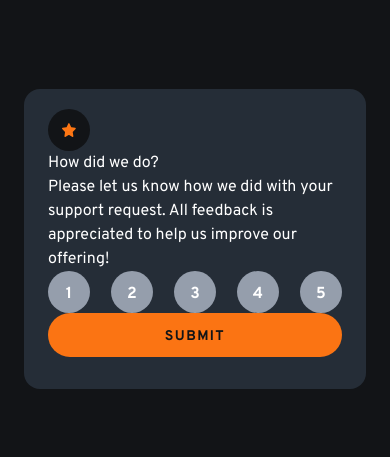
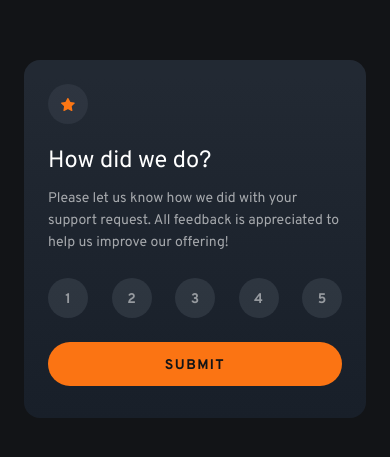
Before and after one commit to shalri/fm-interactive-rating-component, a Next.js app: page / in a window 390 px wide. Shown: the part 183-640 px from the top of the page. Built offline with nearby package versions, Linux system fonts and the light colour scheme.

Commit message:
Mobile layout and fixing basePath

```diff
--- a/components/InteractiveRating.tsx
+++ b/components/InteractiveRating.tsx
@@ -1,11 +1,11 @@
 "use client";
 import { useState } from "react";
 import { useToast } from "@/components/ui/use-toast";
-import { ToastAction } from "@/components/ui/toast";
-import { Toast } from "@radix-ui/react-toast";
+import { useRouter } from "next/navigation";
 
 export default function InteractiveRating() {
   const { toast } = useToast();
+  const router = useRouter();
   const [rating, setRating] = useState(0);
 
   const handleClick = (value: number) => {
@@ -14,12 +14,13 @@ export default function InteractiveRating() {
 
   const handleSubmit = () => {
     if (rating !== 0) {
-      alert(`You submitted a rating of ${rating}`);
+      router.push(`/thank-you?rating=${rating}`);
+      // alert(`You submitted a rating of ${rating}`);
     } else {
       toast({
         title: "Please select a rating from 1 to 5",
         description: "You need to select a rating before submitting.",
-        duration: 2000,
+        duration: 3000,
       });
     }
   };
@@ -27,20 +28,20 @@ export default function InteractiveRating() {
   const ratingValues = [1, 2, 3, 4, 5];
 
   return (
-    <section className="relative max-w-[358px] rounded-2xl bg-irc-dark-blue px-6 pb-8 pt-5 text-irc-white">
-      <div className="flex h-[42px] w-[42px] items-center justify-center rounded-full bg-irc-very-dark-blue">
+    <section className="relative max-w-[358px] rounded-2xl bg-irc-gradient px-6 pb-8 pt-6 text-irc-white">
+      <div className="flex h-[40px] w-[40px] items-center justify-center rounded-full bg-irc-light-grey/10">
         <img src="../images/icon-star.svg" alt="star" width={14} />
       </div>
-      <h1>How did we do?</h1>
-      <p className="">
+      <h1 className="mt-5 text-[1.475rem]">How did we do?</h1>
+      <p className="mt-2 text-sm leading-[1.6] opacity-60">
         Please let us know how we did with your support request. All feedback is
         appreciated to help us improve our offering!
       </p>
-      <ol className="flex items-center justify-between">
+      <ol className="my-[1.475rem] flex items-center justify-between">
         {ratingValues.map((value) => (
           <li
             key={value}
-            className={`transition-color flex h-[42px] w-[42px] cursor-pointer items-center justify-center rounded-full bg-irc-light-grey pt-1 text-center font-bold duration-300 hover:bg-irc-orange active:bg-irc-white active:text-irc-very-dark-blue ${rating === value ? "bg-irc-white text-irc-very-dark-blue" : "bg-irc-light-grey"}`}
+            className={`transition-color flex h-[40px] w-[40px] cursor-pointer items-center justify-center rounded-full  pt-1 text-center text-sm font-bold duration-300 hover:bg-irc-orange hover:text-irc-very-dark-blue/80 active:text-irc-very-dark-blue/80 ${rating === value ? "bg-irc-white text-irc-very-dark-blue" : "bg-irc-light-grey/15 text-irc-white/50"}`}
             onClick={() => handleClick(value)}
           >
             {value}
--- a/next.config.mjs
+++ b/next.config.mjs
@@ -2,8 +2,8 @@
 const nextConfig = {
   // uncomment this when deploying
   // output: "export",
-  // basePath: "/fm-interactive-rating-component",
-  // assetPrefix: "/fm-interactive-rating-component",
+  basePath: "/fm-interactive-rating-component",
+  assetPrefix: "/fm-interactive-rating-component",
 };
 
 export default nextConfig;
--- a/tailwind.config.ts
+++ b/tailwind.config.ts
@@ -52,6 +52,12 @@ const config = {
         mobile: "375px",
         desktop: "1440px",
       },
+      backgroundImage: {
+        "irc-gradient":
+          // "linear-gradient(180deg, rgba(34,41,51,1) 15%, rgba(24,31,41,0.7447795823665893) 100%)",
+          // "linear-gradient(180deg, rgba(34,41,51,1) 15%, rgba(24,31,41,1) 100%)",
+          "linear-gradient(180deg, rgba(34,41,51,1) 5%, rgba(24,31,41,1) 100%)",
+      },
     },
   },
   plugins: [require("tailwindcss-animate")],
```
